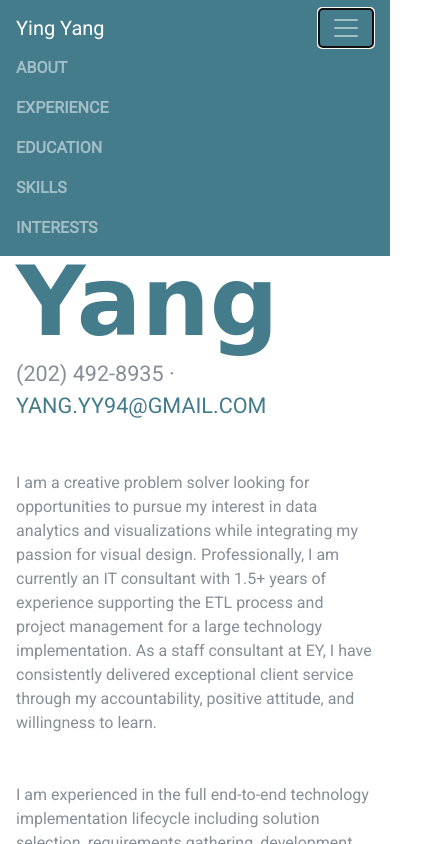
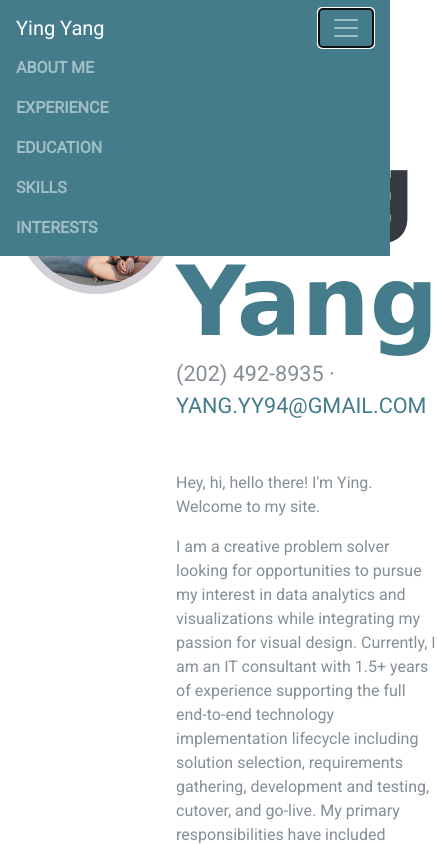
Before and after one commit to yingyang94/yingyang94.github.io, a plain HTML site: page index.html in a window 390 px wide. Both pictures are taken after a click on the button "Toggle navigation". Shown: the top 844 px of the page, 439 px wide, since content can reach past the window. Drawn offline with nearby package versions, Linux system fonts and the light colour scheme; a script that the page names is missing; a web font is replaced by a local one.

Commit message:
mobile optimize

```diff
--- a/css/main.css
+++ b/css/main.css
@@ -52,6 +52,12 @@ h2 {
 .list-icons .list-inline-item i:hover {color: #447c8c}
 
 #sideNav .navbar-nav .nav-item .nav-link {font-weight: 600;text-transform:uppercase}
+
+.img-profile {
+	max-width: 10rem;
+	max-height: 10rem;
+	border: .5rem solid #D2CFD7
+}
 
 @media (min-width:992px) {
 	#sideNav {
@@ -111,7 +117,7 @@ section.resume-section .resume-item .resume-date {
 
 @media (min-width:768px) {
 	section.resume-section {
-		min-height:100vh
+		min-height:50vh
 	}
 	section.resume-section .resume-item .resume-date {
 		min-width: 18rem
--- a/index.html
+++ b/index.html
@@ -9,25 +9,22 @@
 	<meta name="description" content="Ying Yang is an IT consultant, creative problem solver, and dreamer. This is her passion project.">
 	<meta name="keywords" content="ying, yang, front-end, development, ETL, consulting, designer">
 
-	<title> Ying Yang </title>
+	<title> Ying Yang | Creative Problem Solver</title>
 
 	<!-- CSS Frameworks -->
 	<link rel="stylesheet" href="https://maxcdn.bootstrapcdn.com/bootstrap/4.0.0/css/bootstrap.min.css" type="text/css">
-	<!--<link rel="stylesheet" href="https://cdnjs.cloudflare.com/ajax/libs/materialize/0.97.3/css/materialize.min.css" type="text/css">!-->
 	<link href="https://fonts.googleapis.com/css?family=Delius+Swash+Caps|Handlee|Roboto" rel="stylesheet" type="text/css">
-	<link href='https://cdn.jsdelivr.net/npm/devicons@1.8.0/css/devicons.min.css' rel="stylesheet"  type="text/css">
+	<link href='https://cdn.jsdelivr.net/npm/devicons@1.8.0/css/devicons.min.css' rel="stylesheet" type="text/css">
 	<link rel="stylesheet" href="css/main.css" type="text/css">
 	<link href="https://blackrockdigital.github.io/startbootstrap-resume/vendor/font-awesome/css/font-awesome.min.css" rel="stylesheet">
 
 	<!-- JavaScript -->
     <script src="http://code.jquery.com/jquery-1.11.1.min.js"></script>
 	<script src="https://maxcdn.bootstrapcdn.com/bootstrap/4.0.0/js/bootstrap.min.js"></script>
-    <!--<script src="https://cdnjs.cloudflare.com/ajax/libs/materialize/0.97.3/js/materialize.min.js"></script>!-->
 
 </head>
 
 <body id="page-top">
-
     <nav class="navbar navbar-expand-lg navbar-dark bg-primary fixed-top" id="sideNav">
       <a class="navbar-brand js-scroll-trigger" href="#page-top">
         <span class="d-block d-lg-none">Ying Yang</span>
@@ -41,7 +38,7 @@
       <div class="collapse navbar-collapse" id="navbarSupportedContent">
         <ul class="navbar-nav">
           <li class="nav-item">
-            <a class="nav-link js-scroll-trigger" href="#about">About</a>
+            <a class="nav-link js-scroll-trigger" href="#about">About Me</a>
           </li>
           <li class="nav-item">
             <a class="nav-link js-scroll-trigger" href="#experience">Experience</a>
@@ -60,8 +57,10 @@
     </nav>
 
     <div class="container-fluid p-0">
-
-      <section class="resume-section p-3 p-lg-5 d-flex d-column" id="about">
+	  <section class="resume-section p-3 p-lg-5 d-flex d-column" id="about">
+	    <span class="d-sm-none">
+		<img class="img-fluid img-profile rounded-circle" src="img/la_griffiths.jpg" alt="Griffith Observatory, LA | August 2016">
+		</span>
         <div class="my-auto">
           <h1 class="mb-0">
 		  <span class="text-head">Ying
@@ -71,9 +70,8 @@
           <div class="subheading mb-5">(202) 492-8935 ·
             <a href="mailto:yang.yy94@gmail.com">yang.yy94@gmail.com</a>
           </div>
-          <p class="mb-5">I am a creative problem solver looking for opportunities to pursue my interest in data analytics and visualizations while integrating my passion for visual design. Professionally, I am currently an IT consultant with 1.5+ years of experience supporting the ETL process and project management for a large technology implementation. As a staff consultant at EY, I have consistently delivered exceptional client service through my accountability, positive attitude, and willingness to learn. </p>
-		  <p class="mb-5">I am experienced in the full end-to-end technology implementation lifecycle including solution selection, requirements gathering, development and testing, cutover, and go-live. My primary responsibilities have included supporting the extraction, transformation, load and analysis of legacy conversion data, and project management.</p>
-
+          <p class="mb-3">Hey, hi, hello there! I'm Ying. Welcome to my site. </p>
+		  <p class="mb-3">I am a creative problem solver looking for opportunities to pursue my interest in data analytics and visualizations while integrating my passion for visual design. Currently, I am an IT consultant with 1.5+ years of experience supporting the full end-to-end technology implementation lifecycle including solution selection, requirements gathering, development and testing, cutover, and go-live. My primary responsibilities have included supporting the extraction, transformation, load and analysis of legacy conversion data, and project management. As a staff consultant at EY, I have consistently delivered exceptional client service through my accountability, positive attitude, and willingness to learn. </p>
 
           <ul class="list-inline list-social-icons mb-0">
             <li class="list-inline-item">
```
